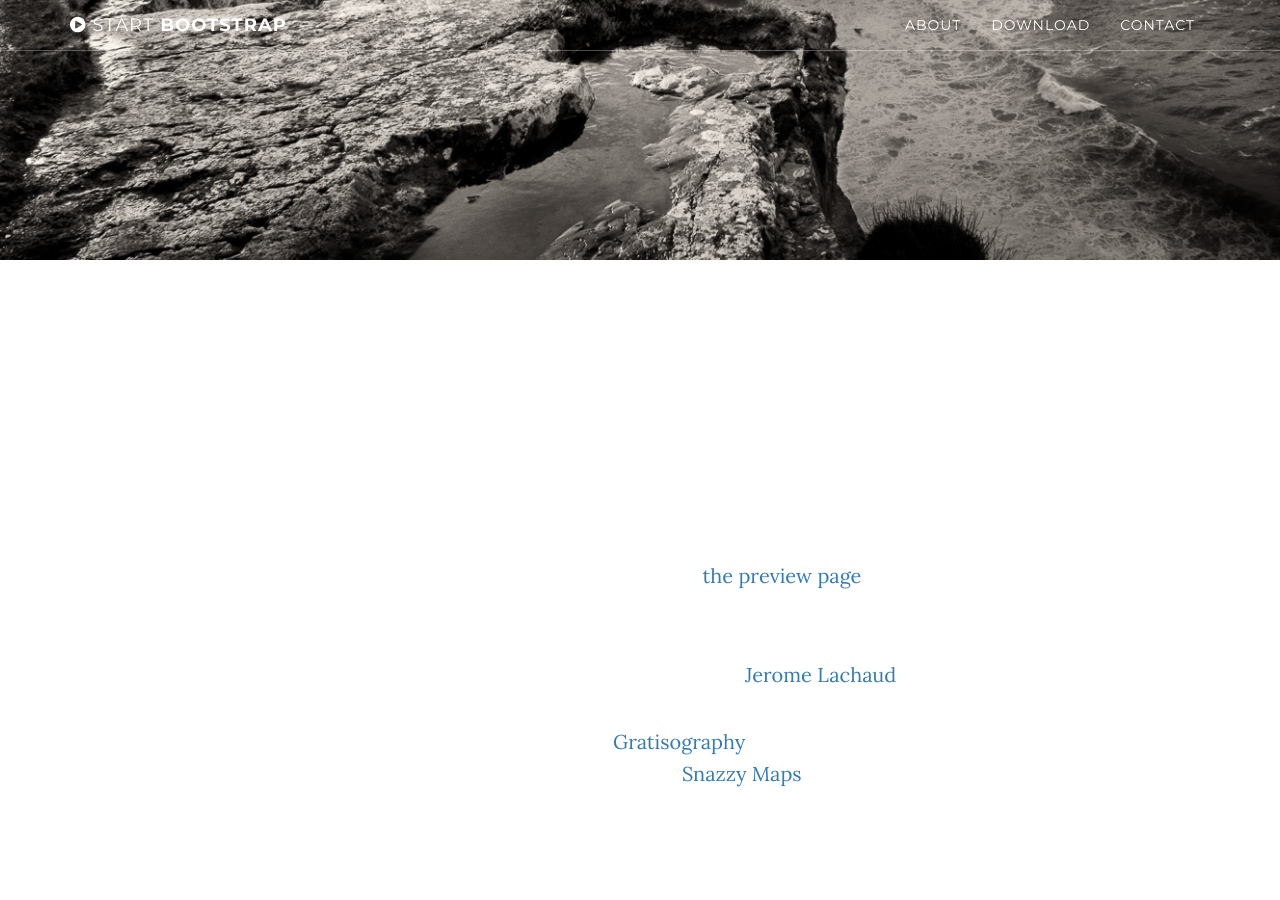
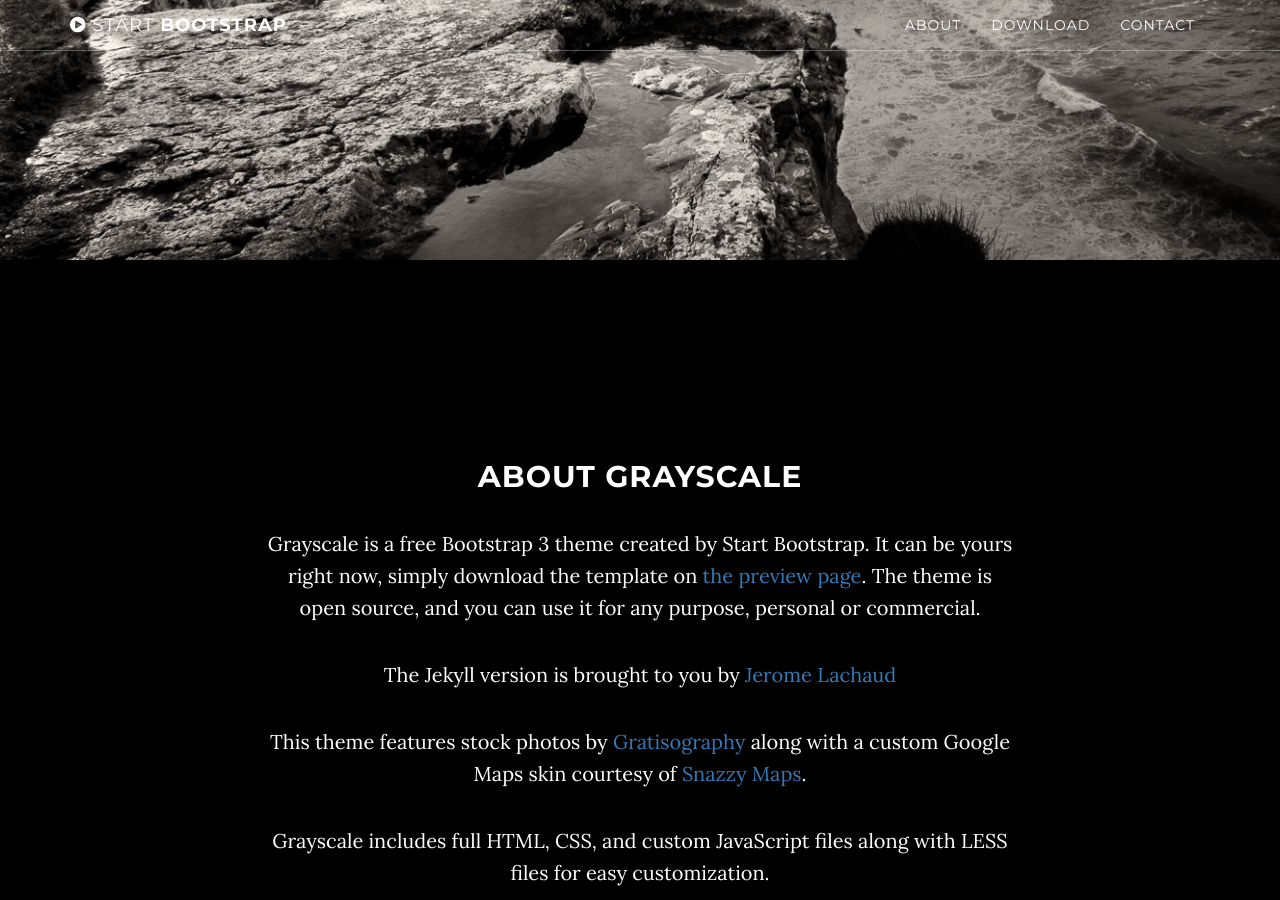
Before and after one commit to seangantly/seangantly.github.io, a Jekyll site: the page built from index.html, in a window 1280 px wide and 900 px high, scrolled down 640 px. Built offline with Jekyll 4.4.1, drawn with Linux system fonts in a browser that asks for light colours.

```diff
--- a/_includes/css/grayscale.css
+++ b/_includes/css/grayscale.css
@@ -9,7 +9,8 @@ body {
     height: 100%;
     font-family: Lora,"Helvetica Neue",Helvetica,Arial,sans-serif;
     color: #fff;
-    background-color: {{ site.color.primary-dark }};
+    /*background-color: {{ site.color.primary-dark }};*/
+    background-color: black;
 }
 
 html {
@@ -138,8 +139,9 @@ a:focus {
     padding: 100px 0;
     text-align: center;
     color: #fff;
+
     background: url(/img/intro-bg.jpg) no-repeat bottom center scroll;
-    background-color: {{ site.color.primary-dark }};
+    background-color: black;
     -webkit-background-size: cover;
     -moz-background-size: cover;
     background-size: cover;
```
